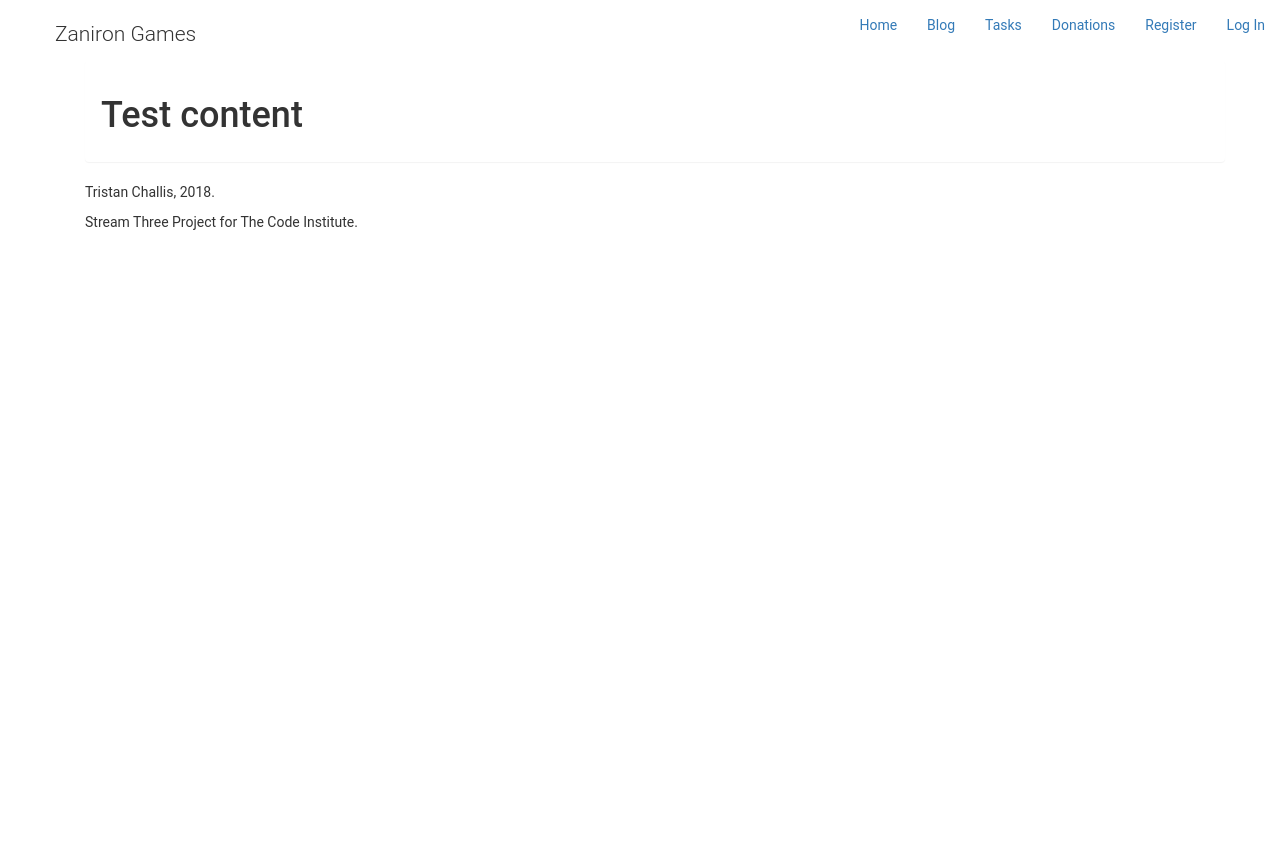
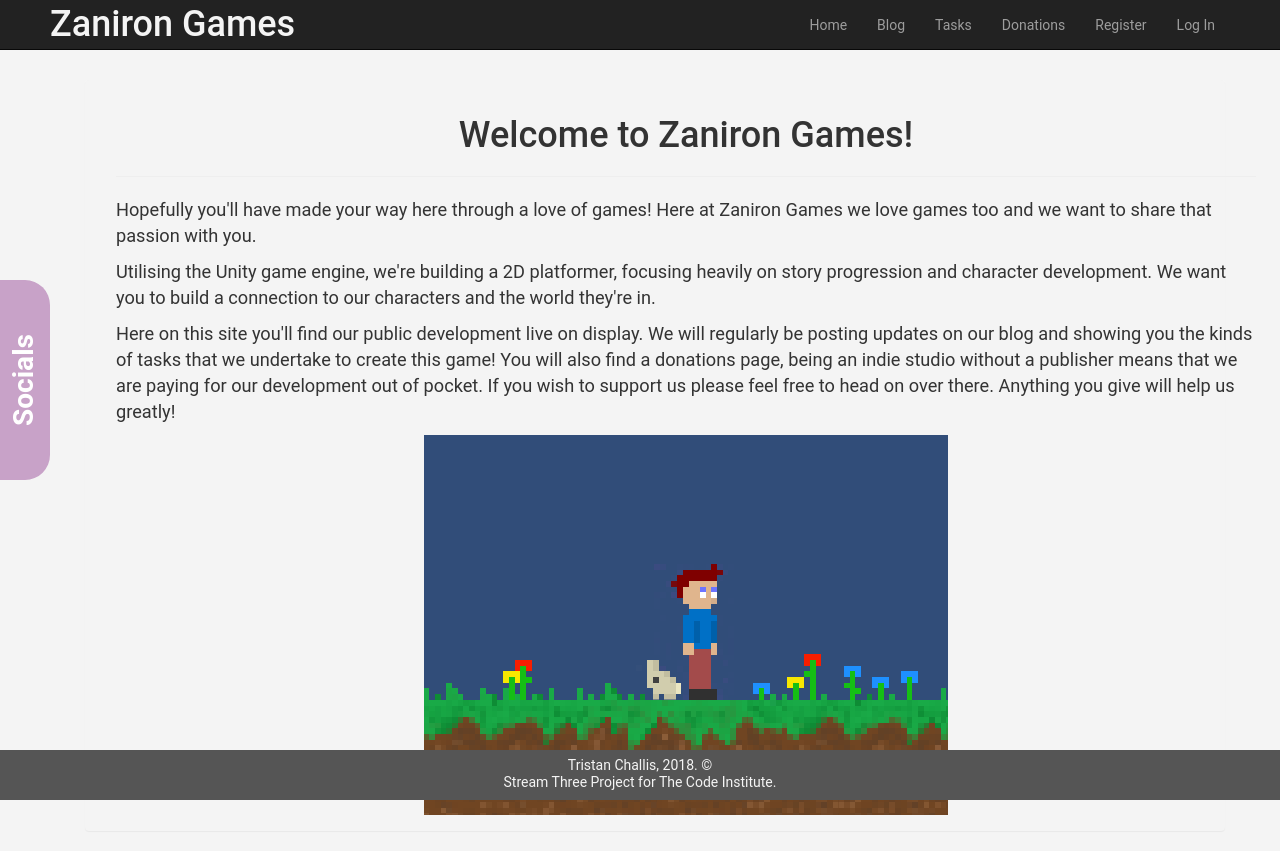
Before and after one commit to Code-Institute-Submissions/StreamThreeGameDev, a Django app: page / in a window 1280 px wide. Before the commit the page ends 230 px from the top, so only its background shows below. Run offline with Django 3.2, Linux system fonts and the light colour scheme; parts of the project's set-up code (start-up, migrations or seed data) failed here and were passed over; some libraries are stand-ins or nearby versions.

Commit message:
socials js integration

```diff
--- a/products/templates/products.html
+++ b/products/templates/products.html
@@ -1,6 +1,6 @@
 {% extends "base.html" %}
 {% block content %}
-    <table class="table table-striped">
+    <table class="table">
         <thead>
             <tr>
                 <th>Name</th>
@@ -11,7 +11,7 @@
         </thead>
         <tbody>
             {% for product in products %}
-                <tr>
+                <tr class="product-row">
                     <td>{{ product.name }}</td>
                     <td>{{ product.description }}</td>
                     <td>{{ product.price }}</td>
--- a/static/css/base.css
+++ b/static/css/base.css
@@ -1,13 +1,94 @@
 /*Main Styles*/
+* {
+    margin: 0;
+    padding: 0;
+}
+
 body {
     font-family: "Roboto", "Lucida Grande", Verdana, Arial, sans-serif;
+    background-color: #f4f4f4;
+}
+
+.panel {
+    background-color: #f4f4f4;
 }
 
 #page-container {
-    padding-top: 60px;
+    padding-top: 80px;
 }
 
+.btn-default {
+    background-color: #333333;
+    color: #f4f4f4;
+}
+
+.btn-default:hover {
+    background-color: #aaaaaa;
+}
 
 /*Navigation*/
+
+.navbar {
+    padding-right: 50px;
+    height: 50px;
+}
+
+.logo h1 {
+    margin-top: 5px;
+    padding-left: 50px;
+    color: #f4f4f4;
+}
+
 /*Footer*/
+
+footer {
+    position: fixed;
+    width: 100%;
+    bottom: 0;
+    line-height: 0.5em;
+    background-color: #555555;
+    color: #f4f4f4;
+    text-align: center;
+    min-height: 50px;
+}
+
+footer p {
+    position: relative;
+    top: 12px;
+}
+
+/*Socials*/
+
+.socials {
+    position: absolute;
+    background-color: #C8A2C8;
+    border-radius: 25px;
+    left: -150px;
+    top: 35%;
+    height: 200px;
+    width: 200px;
+    overflow: hidden;
+}
+
+.socials p {
+    float: right;
+    margin-top: 40%;
+    margin-right: -20px;
+    transform: rotate(270deg);
+    color: white;
+    font-weight: bold;
+    font-size: 2em;
+}
+
+.socials ul {
+    float: right;
+    list-style: none;
+}
+
+.socials ul li a img {
+    height: 40px;
+    width: 40px;
+    margin: 5px;
+}
+
 /*Screen Size*/
--- /dev/null
+++ b/static/css/blog.css
@@ -0,0 +1,6 @@
+.post-section:hover {
+    background-color: #555555;
+    opacity: 2%;
+    transition: .5s ease;
+    color: white;
+}
--- /dev/null
+++ b/static/css/index.css
@@ -0,0 +1,13 @@
+.index h1 {
+    text-align: center;
+}
+
+.index p {
+    font-size: 1.3em;
+}
+
+.index img {
+    display: block;
+    margin: auto;
+
+}
--- /dev/null
+++ b/static/css/products.css
@@ -0,0 +1,6 @@
+.product-row:hover {
+    background-color: #555555;
+    opacity: 2%;
+    transition: .5s ease;
+    color: white;
+}
--- /dev/null
+++ b/static/js/socials.js
@@ -0,0 +1,10 @@
+$(document).ready(function() {
+   $(".socials").hover(function(e) {
+       $(this).stop().animate({
+           left: e.type === "mouseenter" ? -50 : "-150px"
+       }, 200);
+       $(this).stop().animate({
+          left: e.type === "mouseleave" ?  -150 : "-50px"
+       }, 200);
+   });
+});
--- a/templates/base.html
+++ b/templates/base.html
@@ -8,10 +8,25 @@
     <link rel="stylesheet" href="https://maxcdn.bootstrapcdn.com/bootstrap/3.3.7/css/bootstrap.min.css">
     <link rel="stylesheet" href="{% static "css/base.css" %}">
     <link rel="stylesheet" href="{% static "css/tasks.css" %}">
+    <link rel="stylesheet" href="{% static "css/index.css" %}">
+    <link rel="stylesheet" href="{% static "css/blog.css" %}">
+    <link rel="stylesheet" href="{% static "css/products.css" %}">
 </head>
 <body>
+    <div class="socials">
+        <p>Socials</p>
+        <ul>
+            <li><a href="http://twitter.com/tristanchallis"><img src="media/images/social/twitter_icon.png"></a></li>
+            <li><a href="http://instagram.com/tristannsux"><img src="media/images/social/insta_icon.png"></a></li>
+            <li><a href="https://github.com/Zaniron"><img src="media/images/social/github_icon.png"></a></li>
+            <li><a href="http://zaniron.com/"><img src="media/images/social/wordpress_icon.png"></a></li>
+        </ul>
+    </div>
     <div class="container" id="page-container">
-        <nav class="navbar navbar-fixed-top">
+        <nav class="navbar navbar-fixed-top navbar-inverse">
+            <div class="pull-left logo">
+                <h1>Zaniron Games</h1>
+            </div>
             <div class="navbar-header">
                 <button type="button" class="navbar-toggle collapsed" data-toggle="collapse" data-target=".navbar-collapse">
                     <span class="sr-only">Toggle Navigation</span>
@@ -31,15 +46,7 @@
                 <li><a href="{% url 'register' %}">Register</a></li>
                 <li><a href="{% url 'login' %}">Log In</a></li>
                 {% endif %}
-
             </ul>
-            <div class="container">
-                <div class="row">
-                    <h1>
-                        <p id="logo" class="lead">Zaniron Games</p>
-                    </h1>
-                </div>
-            </div>
         </nav>
         <div class="container">
             <div class="row">
@@ -55,15 +62,17 @@
                 </div>
             </div>
         </div>
-        <footer>
-            <div class="container">
-                <p>Tristan Challis, 2018.</p>
+    </div>
+    <footer>
+            <div class="container-fluid">
+                <p>Tristan Challis, 2018. &copy;</p>
                 <p>Stream Three Project for The Code Institute.</p>
             </div>
         </footer>
-    </div>
+
 <!-- script references -->
 <script src="https://cdnjs.cloudflare.com/ajax/libs/jquery/3.2.1/jquery.min.js"></script>
 <script src="https://maxcdn.bootstrapcdn.com/bootstrap/3.3.7/js/bootstrap.min.js"></script>
+<script src="{% static "js/socials.js" %}"></script>
 </body>
 </html>
--- a/templates/index.html
+++ b/templates/index.html
@@ -1,4 +1,18 @@
 {% extends "base.html" %}
 {% block content %}
-    <h1>Test content</h1>
+    <div class="container index">
+        <h1>Welcome to Zaniron Games!</h1>
+        <hr>
+        <p>Hopefully you'll have made your way here through a love of games! Here at
+        Zaniron Games we love games too and we want to share that passion with you.</p>
+        <p>Utilising the Unity game engine, we're building a 2D platformer, focusing heavily
+        on story progression and character development. We want you to build a connection to
+        our characters and the world they're in.</p>
+        <p>Here on this site you'll find our public development live on display. We will regularly
+        be posting updates on our blog and showing you the kinds of tasks that we undertake to
+        create this game! You will also find a donations page, being an indie studio without a
+        publisher means that we are paying for our development out of pocket. If you wish to support us
+        please feel free to head on over there. Anything you give will help us greatly!</p>
+        <img src="media/images/WithBunny.png" alt="Game Screenshot">
+    </div>
 {% endblock %}
```
Also changed, not shown: blog/templates/blogposts.html (+4 -4 lines), db.sqlite3, media/images/RabbitCode2.png (added), media/images/RabbitMockup_algyGMR.png (added), media/images/me.png (added), media/images/social/github_icon.png (added), media/images/social/insta_icon.png (added), media/images/social/twitter_icon.png (added), media/images/social/wordpress_icon.png (added).
